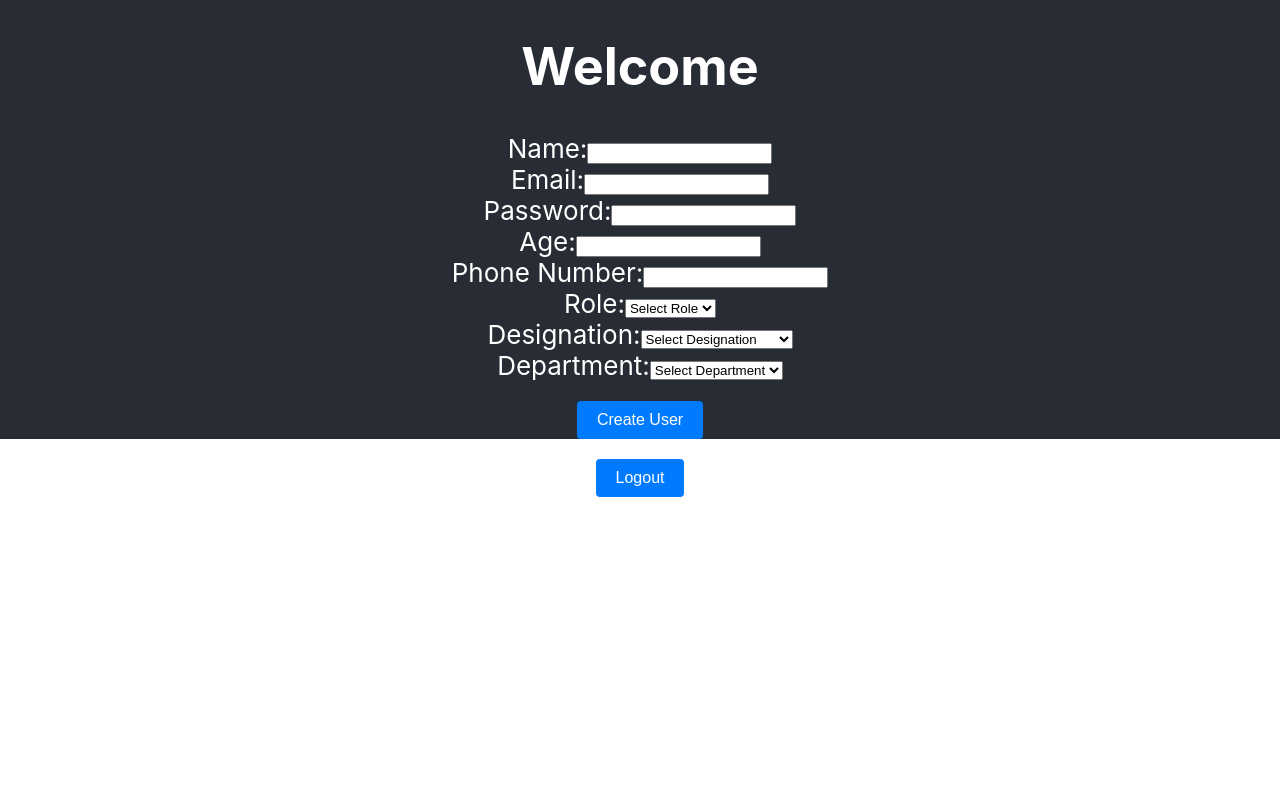
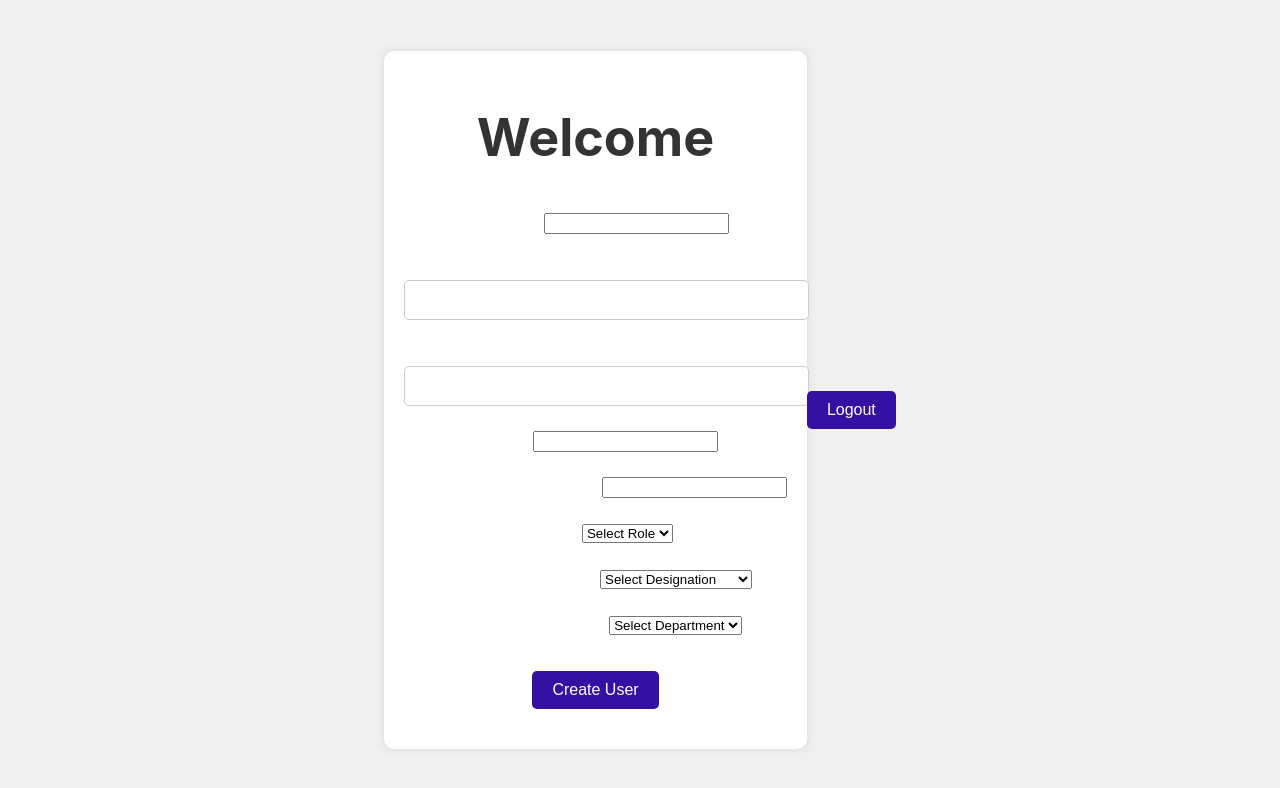
Before and after one commit to msgayathridevi/Final_Project, a React (Create React App) app in the folder frontend/: page /createemployee in a window 1280 px wide. Shown: the top 788 px of the page. Built offline with nearby package versions, Linux system fonts and the light colour scheme.

Commit message:
dont know

```diff
--- a/frontend/src/UserHomePage.js
+++ b/frontend/src/UserHomePage.js
@@ -79,7 +79,7 @@ function HomePage() {
   };
 
 
-
+  console.log(isApprover);
 
   return (
     <div>
@@ -99,6 +99,7 @@ function HomePage() {
           <button>Edit Your Projects</button>
         </Link>
       </div>
+
 
       {isApprover ? (
         <div>
--- a/frontend/src/Welcome.js
+++ b/frontend/src/Welcome.js
@@ -1,6 +1,8 @@
 import React, { useState } from 'react';
 import { useNavigate } from 'react-router-dom';
 import axios from 'axios';
+
+import './welcome.css';
 
 function Welcome() {
   localStorage.clear();
@@ -36,7 +38,7 @@ function Welcome() {
 
       const resp = await response.json();
       localStorage.setItem("token", resp.token)
-      console.log(resp.token);
+      // console.log(resp.token);
 
       if (resp.success && resp.data.role === 'admin') {
         setIsAdmin(true); // Set isAdmin to true if the user is an admin
--- /dev/null
+++ b/frontend/src/welcome.css
@@ -0,0 +1,58 @@
+.App {
+    display: flex;
+    justify-content: center;
+    align-items: center;
+    height: 100vh;
+    background-color: #f0f0f0;
+  }
+
+  .App-header {
+    text-align: center;
+    padding: 20px;
+    background-color: #fff;
+    border-radius: 10px;
+    box-shadow: 0 0 10px rgba(0, 0, 0, 0.1);
+  }
+
+  .login-form {
+    margin-bottom: 20px;
+  }
+
+  .form-group {
+    margin-bottom: 15px;
+  }
+
+  label {
+    font-weight: bold;
+  }
+
+  input[type="email"],
+  input[type="password"] {
+    width: 100%;
+    padding: 10px;
+    font-size: 16px;
+    border: 1px solid #ccc;
+    border-radius: 5px;
+  }
+
+  button {
+    padding: 10px 20px;
+    font-size: 16px;
+    border: none;
+    border-radius: 5px;
+    background-color: #3411A3;
+    color: #fff;
+    cursor: pointer;
+  }
+
+  button:hover {
+    background-color: #FF6196;
+  }
+
+  h1 {
+    color: #333;
+  }
+
+  p {
+    margin-bottom: 15px;
+  }
```
Also changed, not shown: 1 other file (tests, documents, lock files or other folders).
